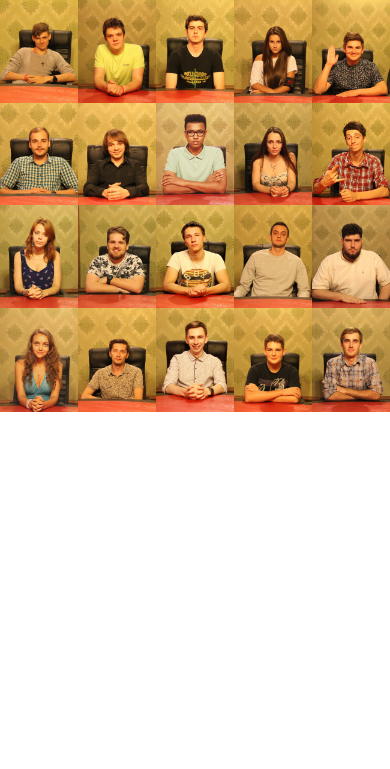
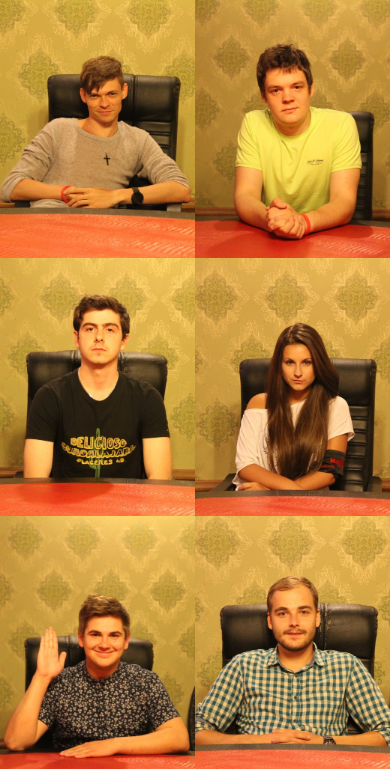
Before and after one commit to tvshevchuk/ksl, a plain HTML site: page index.html in a window 390 px wide. Shown: the top 769 px of the page. Drawn offline with Linux system fonts and the light colour scheme.

Commit message:
changed width for mobiles

```diff
--- a/css/styles.css
+++ b/css/styles.css
@@ -16,6 +16,12 @@ body {
     margin-bottom: -5px;
 }
 
+@media (max-width: 414px) {
+    .player-box {
+        width: 50%;
+    }
+}
+
 .player-image {
   width: 100%;
 }
```
